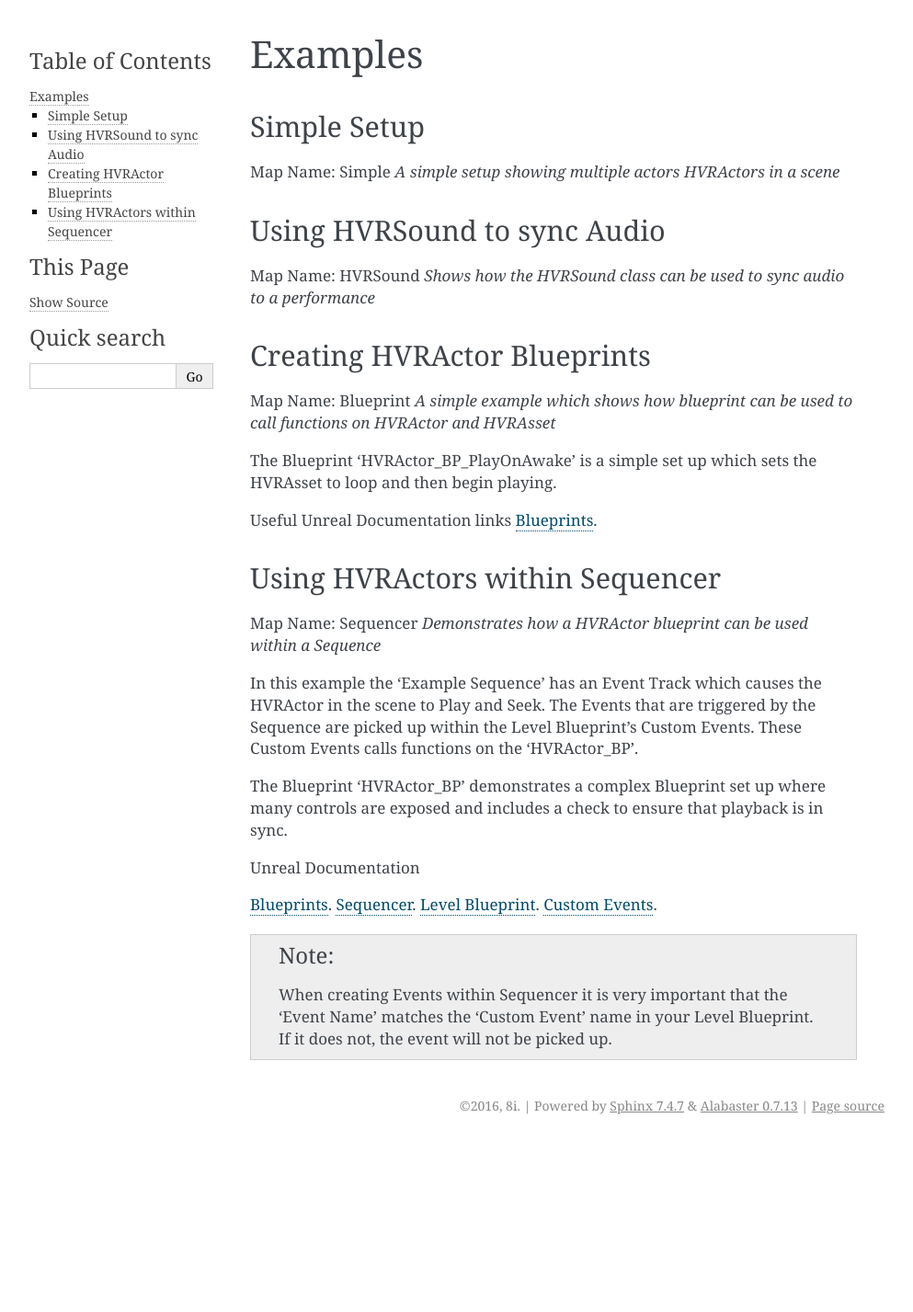
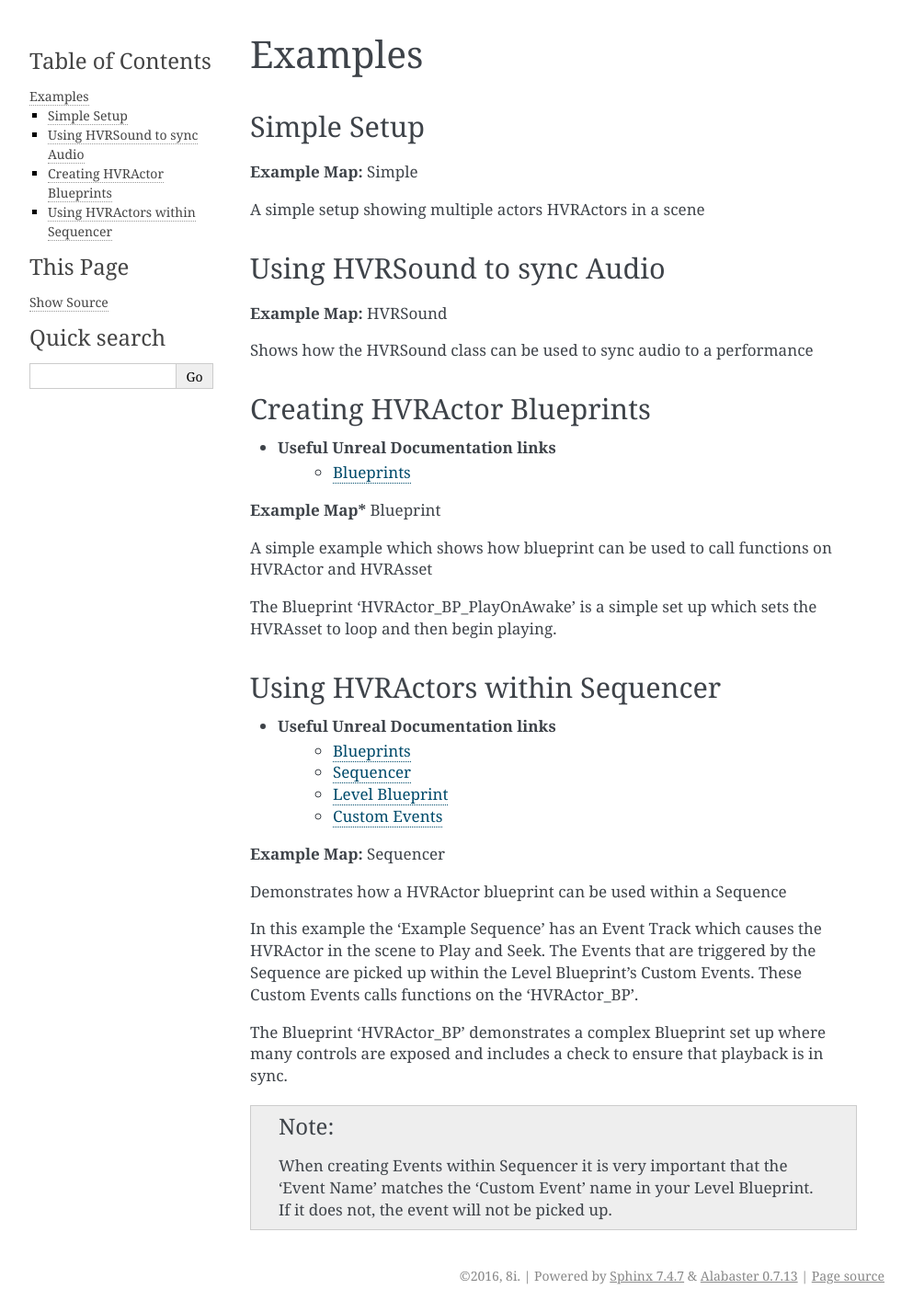
Before and after one commit to 8i/UnrealPlugin_Documentation, a Sphinx documentation site: the page built from docs/source/Examples.rst, in a window 1280 px wide. Shown: the whole page at 92% size, without its empty margins (148-1141 px from the left). Built offline with Sphinx 7.4.7, drawn with Linux system fonts in a browser that asks for light colours; before the commit the page ends 1242 px from its top, so only the background shows below that.

Commit message:
Formatting

```diff
--- a/docs/source/Examples.rst
+++ b/docs/source/Examples.rst
@@ -1,52 +1,63 @@
+##################
 Examples
-========
+##################
 
+**********************************************
 Simple Setup
---------------------------------------------
+**********************************************
 
-Map Name: Simple
-*A simple setup showing multiple actors HVRActors in a scene*
+**Example Map:** Simple
+
+A simple setup showing multiple actors HVRActors in a scene
 
 
+**********************************************
 Using HVRSound to sync Audio
---------------------------------------------
+**********************************************
 
-Map Name: HVRSound
-*Shows how the HVRSound class can be used to sync audio to a performance*
+**Example Map:** HVRSound
+
+Shows how the HVRSound class can be used to sync audio to a performance
 
 
+**********************************************
 Creating HVRActor Blueprints
---------------------------------------------
+**********************************************
 
-Map Name: Blueprint
-*A simple example which shows how blueprint can be used to call functions on HVRActor and HVRAsset*
+- **Useful Unreal Documentation links**
+    - `Blueprints`_
+
+**Example Map*** Blueprint
+
+A simple example which shows how blueprint can be used to call functions on HVRActor and HVRAsset
 
 The Blueprint 'HVRActor_BP_PlayOnAwake' is a simple set up which sets the HVRAsset to loop and then begin playing.
 
-Useful Unreal Documentation links
-`Blueprints`_.
 
+**********************************************
+Using HVRActors within Sequencer
+**********************************************
 
-Using HVRActors within Sequencer
---------------------------------------------
+- **Useful Unreal Documentation links**
+    - `Blueprints`_
+    - `Sequencer`_
+    - `Level Blueprint`_
+    - `Custom Events`_
 
-Map Name: Sequencer
-*Demonstrates how a HVRActor blueprint can be used within a Sequence*
+**Example Map:** Sequencer
+
+Demonstrates how a HVRActor blueprint can be used within a Sequence
 
 In this example the 'Example Sequence' has an Event Track which causes the HVRActor in the scene to Play and Seek.
 The Events that are triggered by the Sequence are picked up within the Level Blueprint's Custom Events. These Custom Events calls functions on the 'HVRActor_BP'.
 
 The Blueprint 'HVRActor_BP' demonstrates a complex Blueprint set up where many controls are exposed and includes a check to ensure that playback is in sync.
 
-Unreal Documentation
-
-`Blueprints`_.
-`Sequencer`_.
-`Level Blueprint`_.
-`Custom Events`_.
-
 .. note::
     When creating Events within Sequencer it is very important that the 'Event Name' matches the 'Custom Event' name in your Level Blueprint. If it does not, the event will not be picked up.
+
+
+
 
 
 .. _Blueprints: https://docs.unrealengine.com/latest/INT/Engine/Blueprints/
```
Also changed, not shown: docs/source/Classes/HVRActor.rst (+6 -3 lines), docs/source/Classes/HVRAsset.rst (+7 -3 lines).
